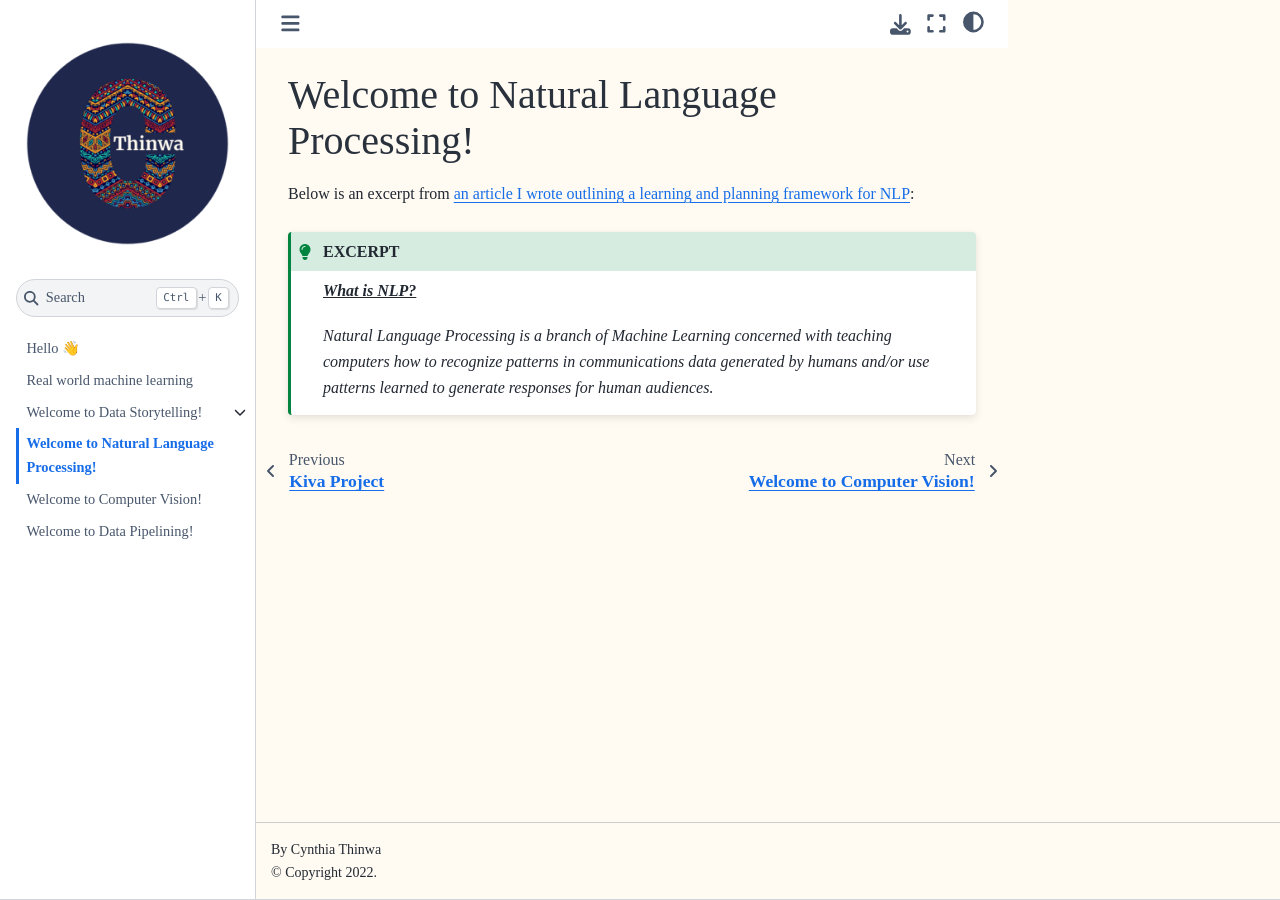
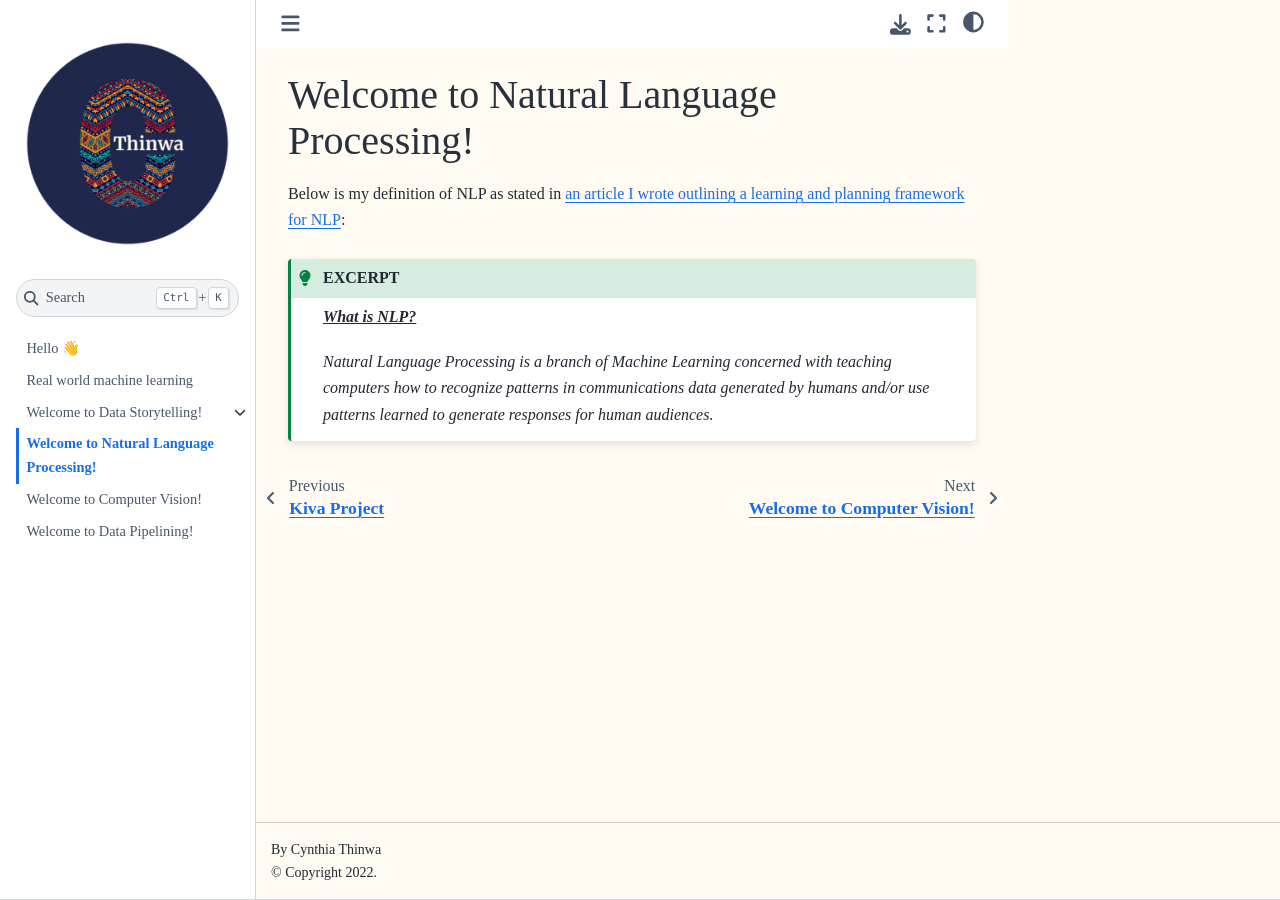
Before and after one commit to CeeThinwa/knowledge-hub, a Jupyter Book: the page built from book/nlp.md, in a window 1280 px wide. Built offline with Jupyter Book 1.0.4 settings and Sphinx 7.4.7 and the Sphinx Book theme 1.1.4, drawn with Linux system fonts in a browser that asks for light colours.

Commit message:
Update nlp.md

```diff
--- a/book/nlp.md
+++ b/book/nlp.md
@@ -1,7 +1,7 @@
 (nlp)=
 # Welcome to Natural Language Processing!
 
-Below is an excerpt from
+Below is my definition of NLP as stated in
 [an article I wrote outlining a learning and planning framework for NLP](https://medium.com/@ceethinwa/delivering-success-in-natural-language-processing-projects-part-one-40c4775cf6a9):
 
 :::{admonition} EXCERPT
```
